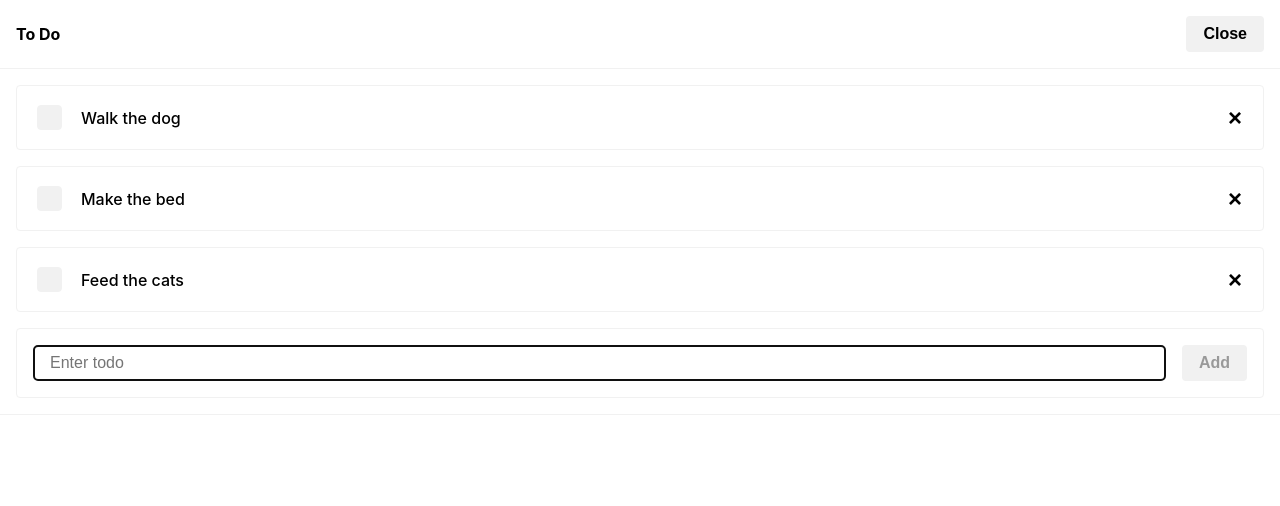
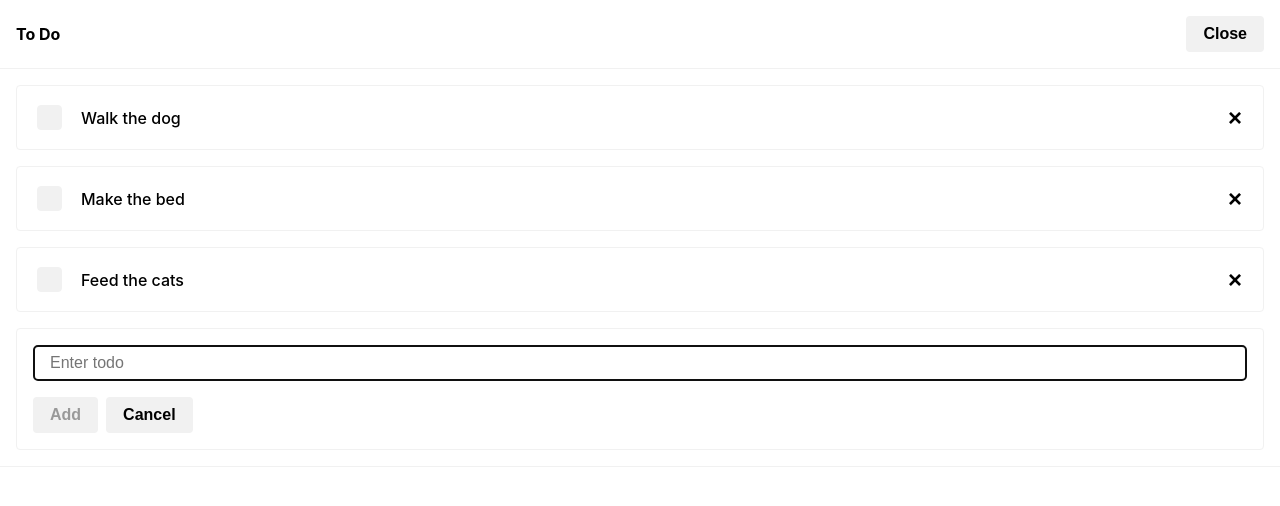
Before and after one commit to kohgpat/todos, a React (Create React App) app: page / in a window 1280 px wide. Both pictures are taken after a click on the button "Add Todo". Shown: the top 506 px of the page. Built offline with nearby package versions, Linux system fonts and the light colour scheme.

Commit message:
Add Cancel button to NewTodoForm

```diff
--- a/src/modules/Todos/components/NewTodoForm/index.js
+++ b/src/modules/Todos/components/NewTodoForm/index.js
@@ -5,7 +5,7 @@ import s from "./index.module.css";
 import { useTodos } from "../../hooks/useTodos";
 import { useNewTodo } from "../../hooks/useNewTodo";
 
-const NewTodoForm = () => {
+const NewTodoForm = ({ closeForm }) => {
   const { addTodo } = useTodos();
   const { todo, changeTodoText } = useNewTodo();
   const [validationFailed, setValidationFailed] = useState(false);
@@ -45,9 +45,16 @@ const NewTodoForm = () => {
         onChange={onChangeText}
         placeholder="Enter todo"
       />
-      <Button disabled={!todo.text} type="submit">
-        Add
-      </Button>
+
+      <div className={s.controls}>
+        <Button disabled={!todo.text} type="submit" className={s.control}>
+          Add
+        </Button>
+
+        <Button type="button" className={s.control} onClick={closeForm}>
+          Cancel
+        </Button>
+      </div>
     </form>
   );
 };
--- a/src/modules/Todos/components/NewTodoForm/index.module.css
+++ b/src/modules/Todos/components/NewTodoForm/index.module.css
@@ -1,13 +1,11 @@
 .form {
-  display: flex;
-  align-items: center;
   padding: 1rem;
   border: 1px solid #f1f1f1;
   border-radius: 0.25rem;
 }
 
 .formValidationFailed {
-  border-color: #E24F50;
+  border-color: #e24f50;
   border-width: 2px;
 }
 
@@ -20,3 +18,11 @@
   margin-right: 1rem;
   padding: 0 1rem;
 }
+
+.controls {
+  margin-top: 1rem;
+}
+
+.control:not(:last-child) {
+  margin-right: 0.5rem;
+}
--- a/src/modules/Todos/index.js
+++ b/src/modules/Todos/index.js
@@ -31,7 +31,7 @@ const Todos = () => {
             />
           ))}
 
-          {newTodoFormVisible && <NewTodoForm />}
+          {newTodoFormVisible && <NewTodoForm closeForm={toggleNewTodoForm} />}
         </ul>
       </div>
     </Screen>
```
